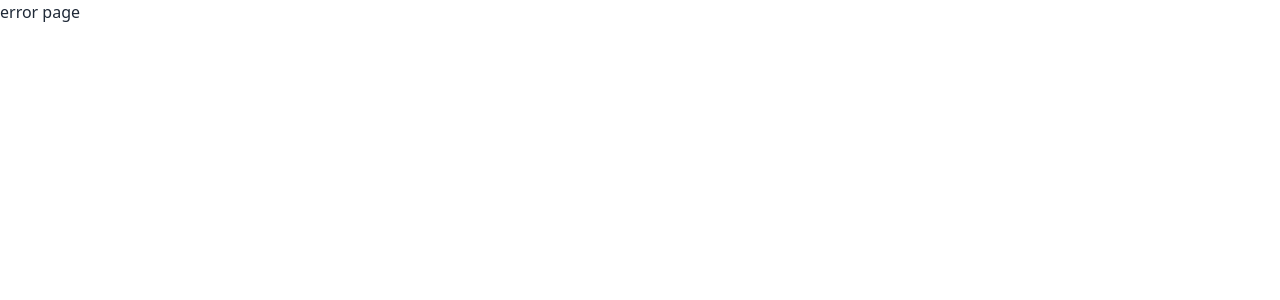
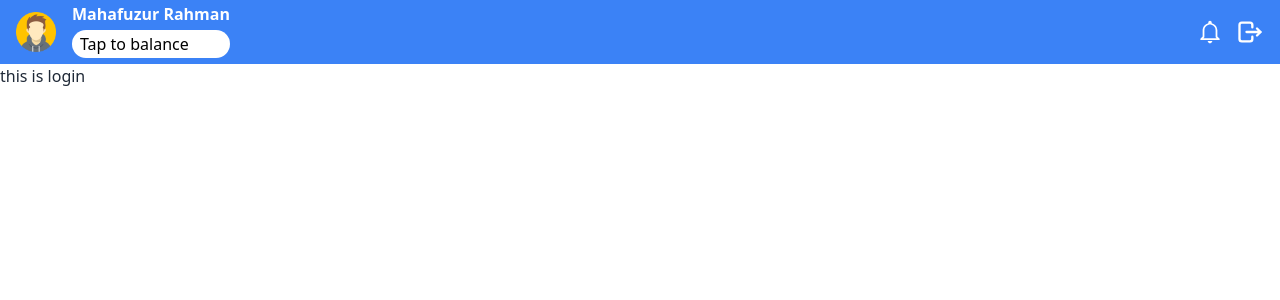
Before and after one commit to Md-Firoz-Mahmud-Nur/0414-Ads-Home, a React (Vite) app: page /login in a window 1280 px wide. Before the commit this address had no page. Shown: the top 300 px of the page. Built offline with nearby package versions, Linux system fonts and the light colour scheme.

Commit message:
Add : Login Route

```diff
--- /dev/null
+++ b/src/Components/Login/Login.jsx
@@ -0,0 +1,5 @@
+const Login = () => {
+  return <div>this is login</div>;
+};
+
+export default Login;
--- a/src/main.jsx
+++ b/src/main.jsx
@@ -5,6 +5,7 @@
 import Root from "./Root";
 import Home from "./Components/Home/Home";
 import MyWork from "./Components/MyWork/MyWork";
+import Login from "./Components/Login/Login";
 
 const router = createBrowserRouter([
   {
@@ -20,6 +21,10 @@
         path: "/myWork",
         element: <MyWork></MyWork>,
       },
+      {
+        path: "/login",
+        element: <Login></Login>,
+      },
     ],
   },
 ]);
```
